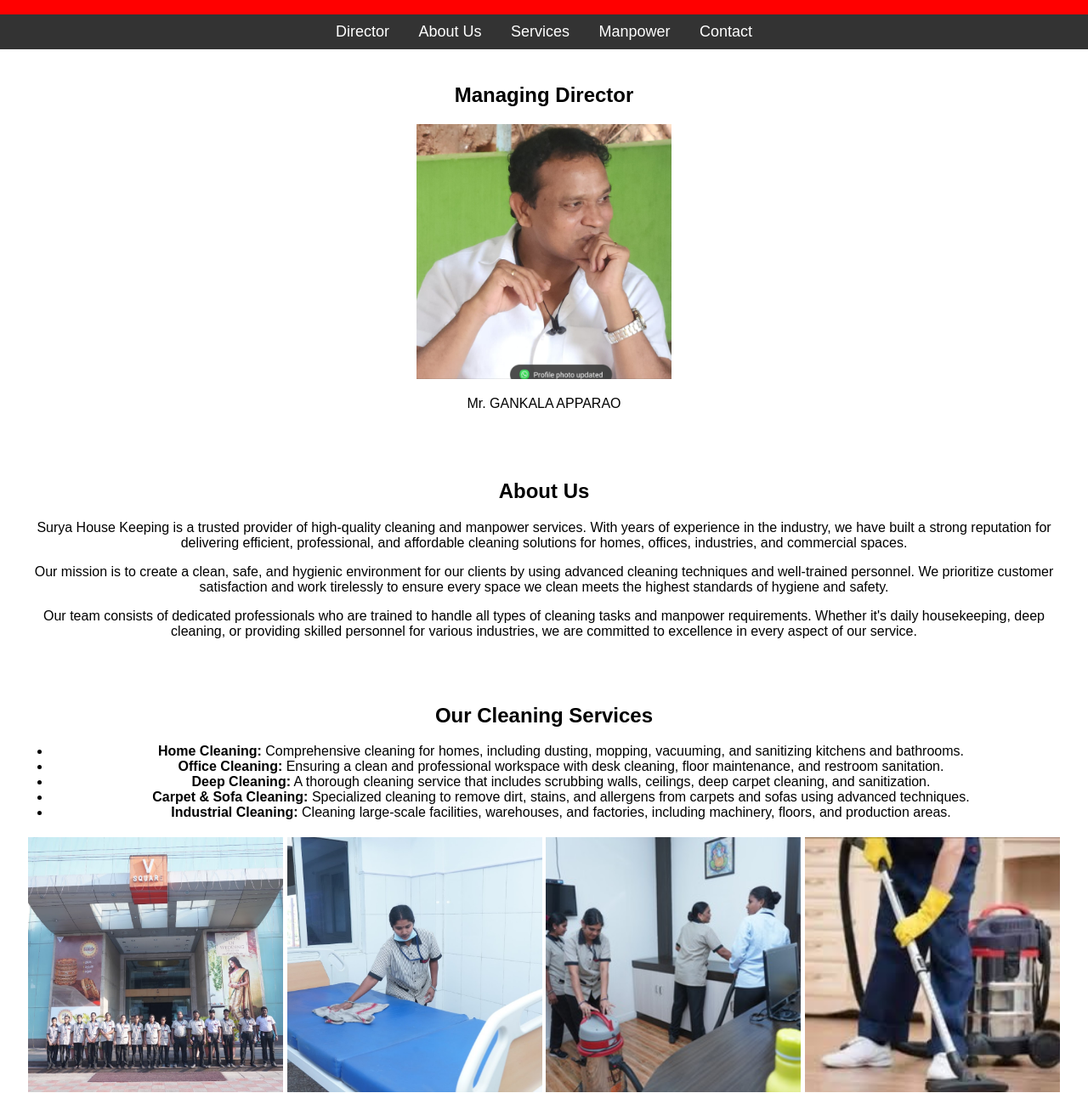
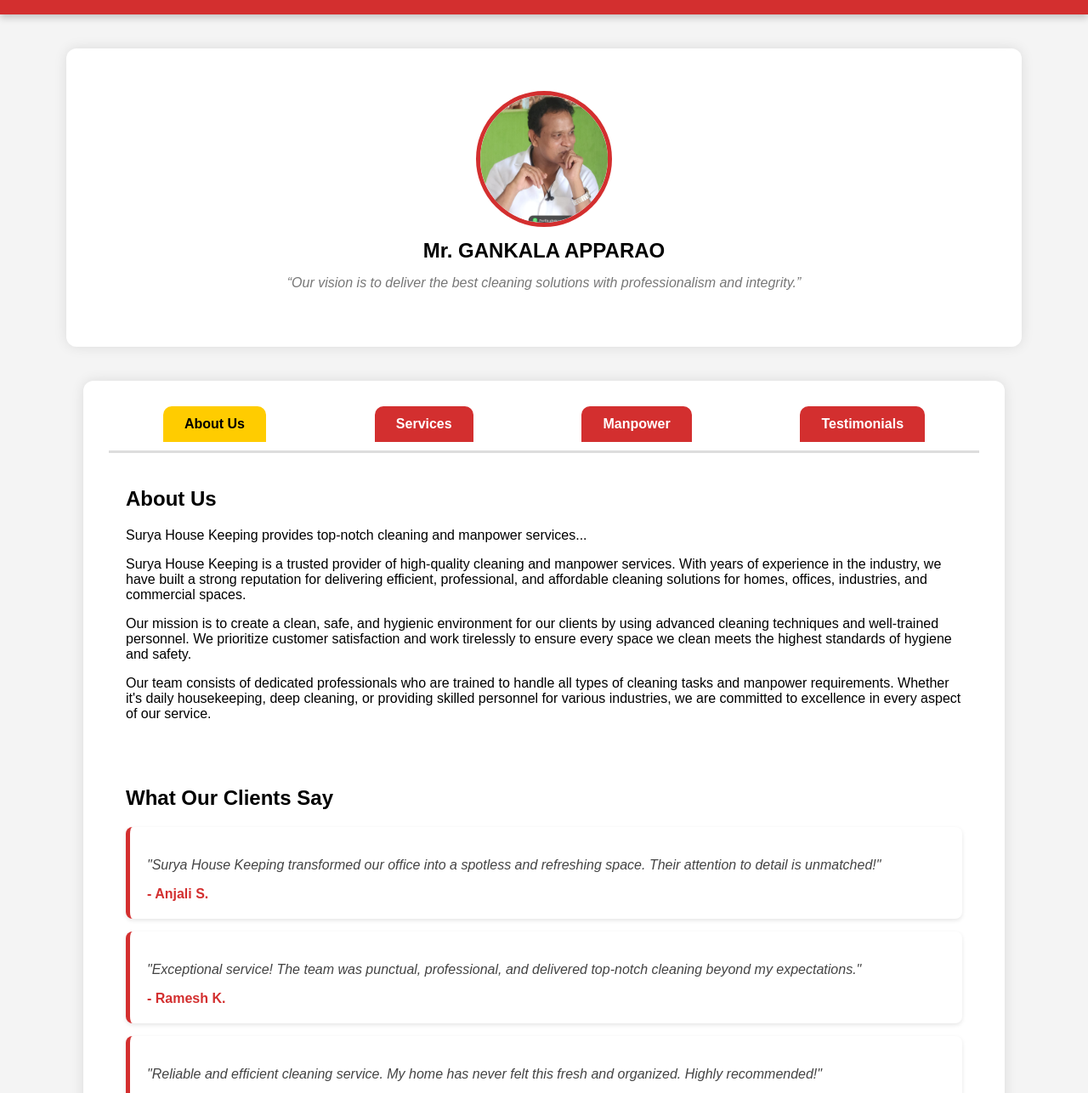
Before and after one commit to D1e2e3p4u5/S-S-housekeeping, a plain HTML site: page index.html in a window 1280 px wide. Shown: the part 137-1423 px from the top of the page at 85% size. Drawn offline with Linux system fonts and the light colour scheme.

Commit message:
Update index.html

```diff
--- a/index.html
+++ b/index.html
@@ -6,53 +6,79 @@
     <title>Surya House Keeping</title>
     <script src="https://cdnjs.cloudflare.com/ajax/libs/font-awesome/6.5.1/js/all.min.js" crossorigin="anonymous"></script>
     <style>
-        body { font-family: Arial, sans-serif; margin: 0; padding: 0; }
-        header { background: #ff0000; color: white; padding: 20px; text-align: center; display: flex; align-items: center; justify-content: center; }
-        .logo { width: 80px; height: 80px; border-radius: 50%; margin-right: 15px; }
+        body { font-family: 'Poppins', sans-serif; margin: 0; padding: 0; background: #f4f4f4; }
+        header { background: #d32f2f; color: white; display: flex; align-items: center; justify-content: space-between; padding: 20px 10%; box-shadow: 0 4px 8px rgba(0, 0, 0, 0.2); }
+        .logo { width: 80px; height: 80px; border-radius: 50%; }
+        .header-text { text-align: left; }
+        .cta-button { background: #ffcc00; padding: 10px 20px; border: none; cursor: pointer; font-size: 16px; border-radius: 5px; transition: 0.3s; }
+        .cta-button:hover { background: #e6b800; }
+        nav { background: #333; padding: 15px; text-align: center; }
+        nav a { color: white; margin: 0 20px; text-decoration: none; font-size: 18px; transition: 0.3s; font-weight: bold; }
+        nav a:hover { color: #ffcc00; }
+        .tab-container { width: 80%; margin: 30px auto; background: white; padding: 30px; border-radius: 12px; box-shadow: 0 0 15px rgba(0, 0, 0, 0.1); }
+        .tabs { display: flex; justify-content: space-around; border-bottom: 3px solid #ddd; padding-bottom: 10px; }
+        .tab { padding: 12px 25px; background: #d32f2f; color: white; border-radius: 10px 10px 0 0; cursor: pointer; transition: 0.3s; font-weight: bold; }
+        .tab:hover, .tab.active { background: #ffcc00; color: black; }
+        .tab-content { display: none; padding: 20px; animation: fadeEffect 0.5s; }
+        .tab-content.active { display: block; }
+        .service-images { display: flex; flex-wrap: wrap; justify-content: center; gap: 20px; margin-top: 20px; }
+        .service-images img { width: 200px; height: 200px; border-radius: 12px; object-fit: cover; transition: transform 0.3s; }
+        .service-images img:hover { transform: scale(1.1); }
+        .md-section { text-align: center; padding: 50px; background: white; margin: 40px auto; width: 80%; border-radius: 12px; box-shadow: 0 0 15px rgba(0, 0, 0, 0.1); }
+        .md-img { width: 150px; height: 150px; border-radius: 50%; border: 5px solid #d32f2f; }
+        .md-name { font-size: 24px; font-weight: bold; margin-top: 10px; }
+        .md-title { font-size: 18px; color: #555; margin-top: 5px; }
+        .md-quote { font-style: italic; color: #777; margin-top: 15px; }
+        .tab-container { width: 80%; margin: 30px auto; background: white; padding: 30px; border-radius: 12px; box-shadow: 0 0 15px rgba(0, 0, 0, 0.1); }
+        .tabs { display: flex; justify-content: space-around; border-bottom: 3px solid #ddd; padding-bottom: 10px; }
+        .tab { padding: 12px 25px; background: #d32f2f; color: white; border-radius: 10px 10px 0 0; cursor: pointer; transition: 0.3s; font-weight: bold; }
+        .tab:hover, .tab.active { background: #ffcc00; color: black; }
+        .tab-content { display: none; padding: 20px; animation: fadeEffect 0.5s; }
+        .tab-content.active { display: block; }
+        .testimonial-card { background: white; padding: 20px; margin: 15px 0; border-left: 5px solid #d32f2f; box-shadow: 0 2px 5px rgba(0, 0, 0, 0.1); border-radius: 8px; }
+        .testimonial-card p { font-style: italic; color: #444; }
+        .testimonial-card .client-name { font-weight: bold; margin-top: 10px; color: #d32f2f; }
         nav { background: #333; padding: 10px; text-align: center; }
         nav a { color: white; margin: 0 15px; text-decoration: none; font-size: 18px; }
         section { padding: 20px; text-align: center; }
-        footer { background: #222; color: white; text-align: center; padding: 10px; }
-        img { width: 300px; height: 300px; object-fit: cover; }
-        .service-images, .director-image { text-align: center; margin: 20px 0; }
-        .contact-info { font-size: 18px; }
-        .contact-info i { margin-right: 10px; color: #ff0000; }
-        .map-container { width: 100%; height: 400px; margin-top: 10px; }
+        footer { background: #222; color: white; text-align: center; padding: 20px; font-weight: bold; }
+        @keyframes fadeEffect { from {opacity: 0;} to {opacity: 1;} }
     </style>
 </head>
 <body>
     <header>
         <img src="logo.png" alt="Surya House Keeping Logo" class="logo">
-        <div>
+        <div class="header-text">
             <h1>Welcome to Surya House Keeping</h1>
             <p>Professional Cleaning and Manpower Services</p>
         </div>
+        <a href="https://wa.me/919948474643?text=Hello!%20I%20want%20a%20cleaning%20service." target="_blank">
+            <button class="cta-button">Get a Free Quote</button>
+        </a>
     </header>
 
-    <nav>
-        <a href="#director">Director</a>
-        <a href="#about">About Us</a>
-        <a href="#services">Services</a>
-        <a href="#manpower">Manpower</a>
-        <a href="#contact">Contact</a>
-    </nav>
-
-    <section id="director">
-        <h2>Managing Director</h2>
-        <div class="director-image">
-            <img src="gar.jpg" alt="Managing Director">
-            <p>Mr. GANKALA APPARAO</p>
-        </div>
+    <section class="md-section">
+        <img src="gar.jpg" alt="Managing Director" class="md-img">
+        <div class="md-name">Mr. GANKALA APPARAO</div>
+        <p class="md-quote">“Our vision is to deliver the best cleaning solutions with professionalism and integrity.”</p>
     </section>
 
-    <section id="about">
+    <div class="tab-container">
+        <div class="tabs">
+            <div class="tab active" onclick="openTab(event, 'about')">About Us</div>
+            <div class="tab" onclick="openTab(event, 'services')">Services</div>
+            <div class="tab" onclick="openTab(event, 'manpower')">Manpower</div>
+            <div class="tab" onclick="openTab(event, 'testimonials')">Testimonials</div>
+        </div>
+        <div id="about" class="tab-content active">
             <h2>About Us</h2>
+            <p>Surya House Keeping provides top-notch cleaning and manpower services...</p>
             <p>Surya House Keeping is a trusted provider of high-quality cleaning and manpower services. With years of experience in the industry, we have built a strong reputation for delivering efficient, professional, and affordable cleaning solutions for homes, offices, industries, and commercial spaces.</p>
             <p>Our mission is to create a clean, safe, and hygienic environment for our clients by using advanced cleaning techniques and well-trained personnel. We prioritize customer satisfaction and work tirelessly to ensure every space we clean meets the highest standards of hygiene and safety.</p>
             <p>Our team consists of dedicated professionals who are trained to handle all types of cleaning tasks and manpower requirements. Whether it's daily housekeeping, deep cleaning, or providing skilled personnel for various industries, we are committed to excellence in every aspect of our service.</p>
-    </section>
 
-    <section id="services">
+        </div>
+        <div id="services" class="tab-content">
             <h2>Our Cleaning Services</h2>
             <ul>
                 <li><strong>Home Cleaning:</strong> Comprehensive cleaning for homes, including dusting, mopping, vacuuming, and sanitizing kitchens and bathrooms.</li>
@@ -62,18 +88,17 @@
                 <li><strong>Industrial Cleaning:</strong> Cleaning large-scale facilities, warehouses, and factories, including machinery, floors, and production areas.</li>
             </ul>
             <div class="service-images">
-            <img src="1.jpg" height="200" width="300" alt="Home Cleaning">
-            <img src="2.jpg" height="200" width="300" alt="Office Cleaning">
-            <img src="3.jpg" height="200" width="300" alt="Industrial Cleaning">
-            <img src="4.jpeg" height="200" width="300" alt="Carpet Cleaning">
-            <img src="5.jpg" height="200" width="300" alt="Sofa Cleaning">
-            <img src="6.webp" height="200" width="300" alt="Deep Cleaning">
+                <img src="1.jpg" alt="Home Cleaning">
+                <img src="2.jpg" alt="Office Cleaning">
+                <img src="3.jpg" alt="Industrial Cleaning">
+                <img src="4.jpeg" alt="Carpet Cleaning">
+                <img src="5.jpg" alt="Sofa Cleaning">
+                <img src="6.webp" alt="Deep Cleaning">
             </div>
-    </section>
-
-    <section id="manpower">
+        </div>
+        <div id="manpower" class="tab-content">
             <h2>Manpower Supply</h2>
-        <p>We provide trained professionals for:</p>
+            <p>We provide skilled manpower for various industries...</p>
             <ul>
                 <li>Housekeeping Staff</li>
                 <li>Office Boys</li>
@@ -81,7 +106,38 @@
                 <li>Maintenance Workers</li>
                 <li>Event Staff</li>
             </ul>
-    </section>
+        </div>
+        <div id="testimonials" class="tab-content active">
+            <h2>What Our Clients Say</h2>
+            <div class="testimonial-card">
+                <p>"Surya House Keeping transformed our office into a spotless and refreshing space. Their attention to detail is unmatched!"</p>
+                <div class="client-name">- Anjali S.</div>
+            </div>
+            <div class="testimonial-card">
+                <p>"Exceptional service! The team was punctual, professional, and delivered top-notch cleaning beyond my expectations."</p>
+                <div class="client-name">- Ramesh K.</div>
+            </div>
+            <div class="testimonial-card">
+                <p>"Reliable and efficient cleaning service. My home has never felt this fresh and organized. Highly recommended!"</p>
+                <div class="client-name">- Priya M.</div>
+            </div>
+            <div class="testimonial-card">
+                <p>"The team was incredibly professional and efficient. My apartment looks brand new!"</p>
+                <div class="client-name">- Meera J.</div>
+            </div>
+            <div class="testimonial-card">
+                <p>"Highly reliable service! The staff was courteous, and they paid attention to every detail."</p>
+                <div class="client-name">- Vikram R.</div>
+            </div>
+            <div class="testimonial-card">
+                <p>"I booked them for my restaurant cleaning, and the results were beyond my expectations. Excellent work!"</p>
+                <div class="client-name">- Sandeep K.</div>
+            </div>
+            <div class="testimonial-card">
+                <p>"Surya House Keeping made my home sparkle! I would definitely recommend them to others."</p>
+                <div class="client-name">- Neha P.</div>
+            </div>
+
 
     <section id="contact">
         <h2>Contact Us</h2>
@@ -108,8 +164,17 @@
         </div>
     </section>
 
+
     <footer>
         <p>&copy; 2025 Surya House Keeping. All Rights Reserved.</p>
     </footer>
+    <script>
+        function openTab(event, tabName) {
+            document.querySelectorAll('.tab-content').forEach(el => el.style.display = 'none');
+            document.querySelectorAll('.tab').forEach(el => el.classList.remove('active'));
+            document.getElementById(tabName).style.display = 'block';
+            event.currentTarget.classList.add('active');
+        }
+    </script>
 </body>
 </html>
```
Lines whose indentation alone changed are shown as unchanged.
